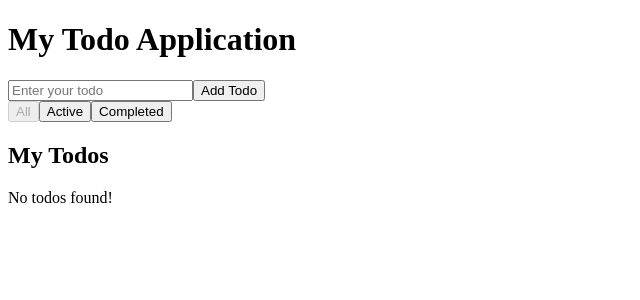
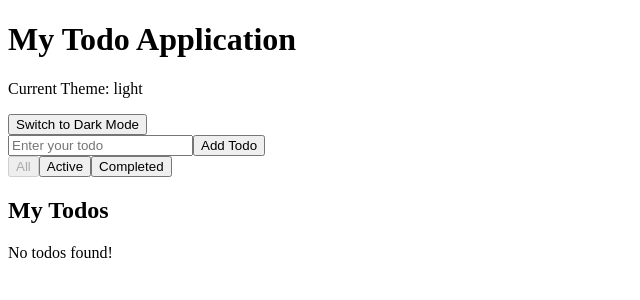
Before and after one commit to darshita2711/lab_10.3_context_api, a React (Vite) app: page / in a window 1280 px wide. Shown: the top 300 px of the page, without its empty margins (0-640 px from the left). Built offline with nearby package versions, Linux system fonts and the light colour scheme.

Commit message:
Add theme toggle component

```diff
--- a/src/App.tsx
+++ b/src/App.tsx
@@ -3,6 +3,7 @@ import './App.css'
 import TodoList from './components/TodoList'
 import TodoInput from './components/TodoInput'
 import TodoFilter from './components/TodoFilter'
+import ThemeToggle from './components/ThemeToggle'
 
 function App() {
 
@@ -10,7 +11,7 @@ function App() {
 
     <div>
       <h1>My Todo Application</h1>
-
+      <ThemeToggle />
       <TodoInput />
       <TodoFilter />
       <TodoList />
--- /dev/null
+++ b/src/components/ThemeToggle.tsx
@@ -0,0 +1,25 @@
+
+import { useContext } from "react";
+import { ThemeContext } from "../context/ThemeContext";
+
+function ThemeToggle() {
+  const context = useContext(ThemeContext);
+
+  if (!context) {
+    throw new Error("ThemeToggle must be inside ThemeProvider");
+  }
+
+  const { theme, toggleTheme } = context;
+
+  return (
+    <div>
+      <p>Current Theme: {theme}</p>
+
+      <button onClick={toggleTheme}>
+        Switch to {theme === "light" ? "Dark" : "Light"} Mode
+      </button>
+    </div>
+  );
+}
+
+export default ThemeToggle;
--- /dev/null
+++ b/src/context/ThemeContext.tsx
@@ -0,0 +1,36 @@
+
+import { createContext, useState } from "react";
+import type { ReactNode } from "react";
+
+export type ThemeType = "light" | "dark";
+
+interface ThemeContextType {
+  theme: ThemeType;
+  toggleTheme: () => void;
+}
+
+interface ThemeProviderProps {
+  children: ReactNode;
+}
+
+export const ThemeContext = createContext<
+  ThemeContextType | undefined
+>(undefined);
+
+function ThemeProvider({ children }: ThemeProviderProps) {
+  const [theme, setTheme] = useState<ThemeType>("light");
+
+  const toggleTheme = () => {
+    setTheme((prevTheme) =>
+      prevTheme === "light" ? "dark" : "light"
+    );
+  };
+
+  return (
+    <ThemeContext.Provider value={{ theme, toggleTheme }}>
+      {children}
+    </ThemeContext.Provider>
+  );
+}
+
+export default ThemeProvider;
--- a/src/main.tsx
+++ b/src/main.tsx
@@ -4,12 +4,15 @@ import './index.css'
 import App from './App.tsx'
 import { TodoProvider } from './context/TodoProvider.tsx'
 import FilterProvider from './context/FilterContext.tsx'
+import ThemeProvider from './context/ThemeContext.tsx'
 
 createRoot(document.getElementById('root')!).render(
   <StrictMode>
     <TodoProvider>
       <FilterProvider>
-        <App />
+        <ThemeProvider>
+          <App />
+        </ThemeProvider>
       </FilterProvider>
     </TodoProvider>
   </StrictMode>,
```
